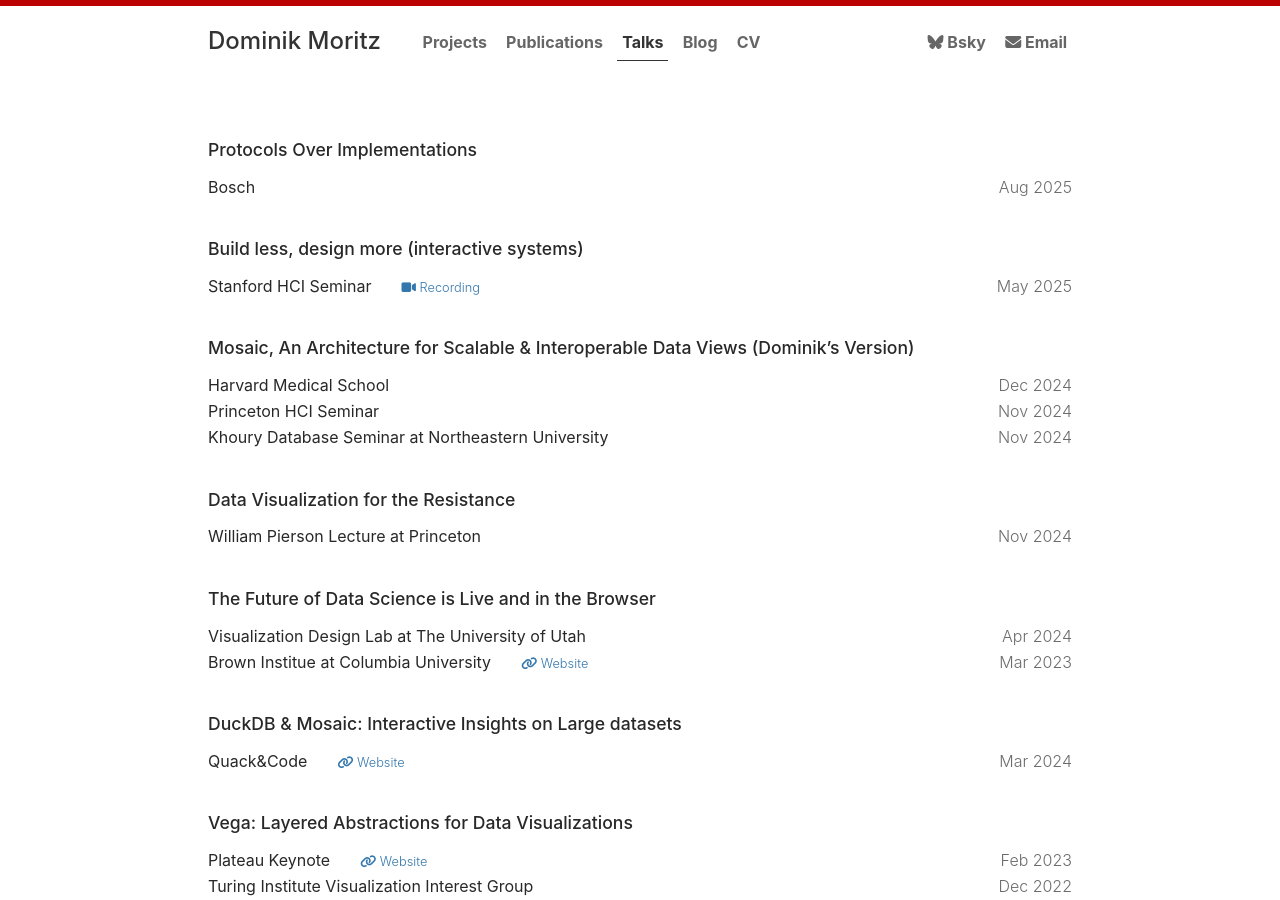
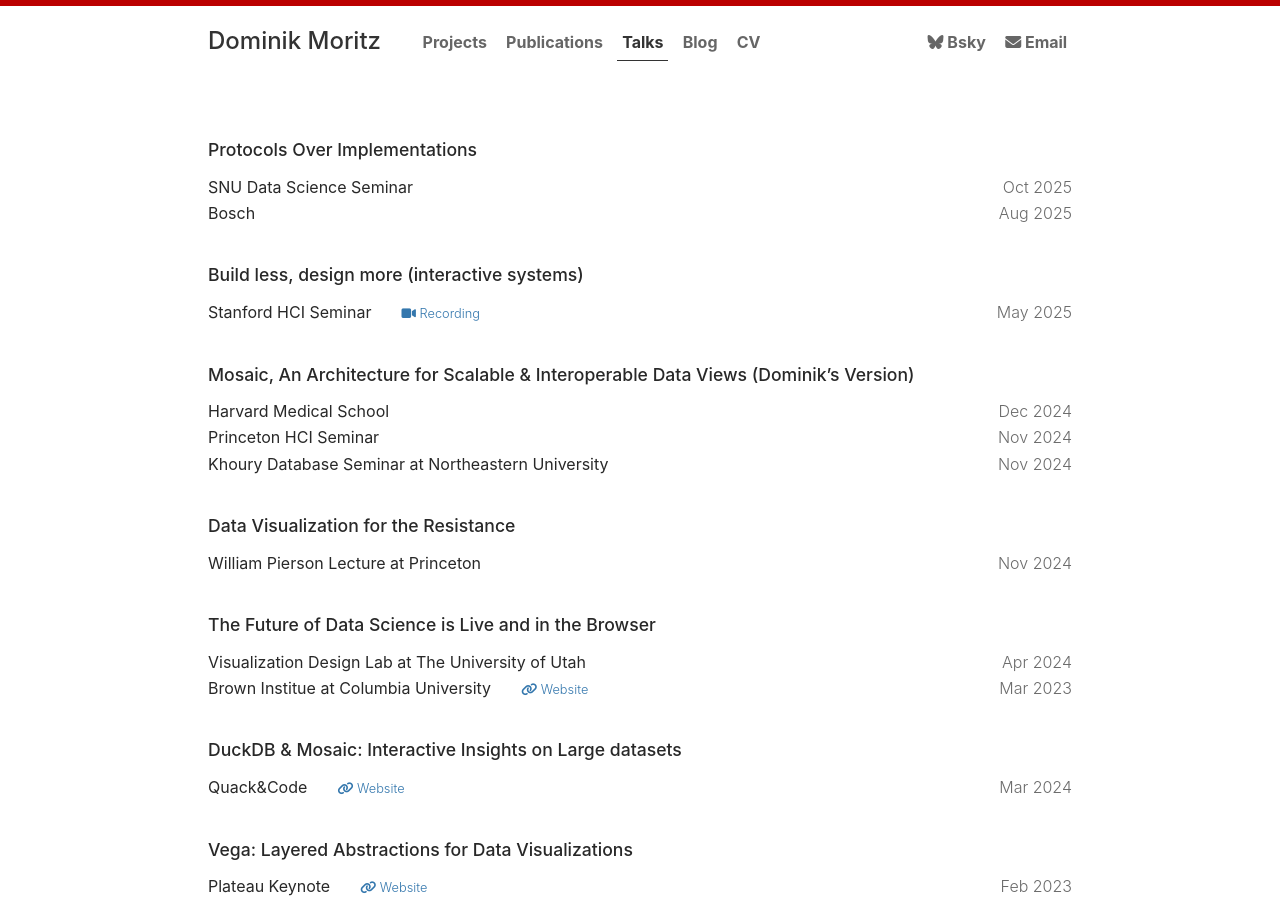
Before and after one commit to domoritz/domoritz.github.io, a Jekyll site: the page built from talks.md, in a window 1280 px wide and 900 px high. Built offline with Jekyll 4.4.1, drawn with Linux system fonts in a browser that asks for light colours.

Commit message:
add snu talk

```diff
--- a/_data/talks.yml
+++ b/_data/talks.yml
@@ -1,3 +1,6 @@
+- title: "Protocols Over Implementations"
+  date: 2025-10-01
+  location: SNU Data Science Seminar
 - title: "Protocols Over Implementations"
   date: 2025-08-22
   location: Bosch
```
